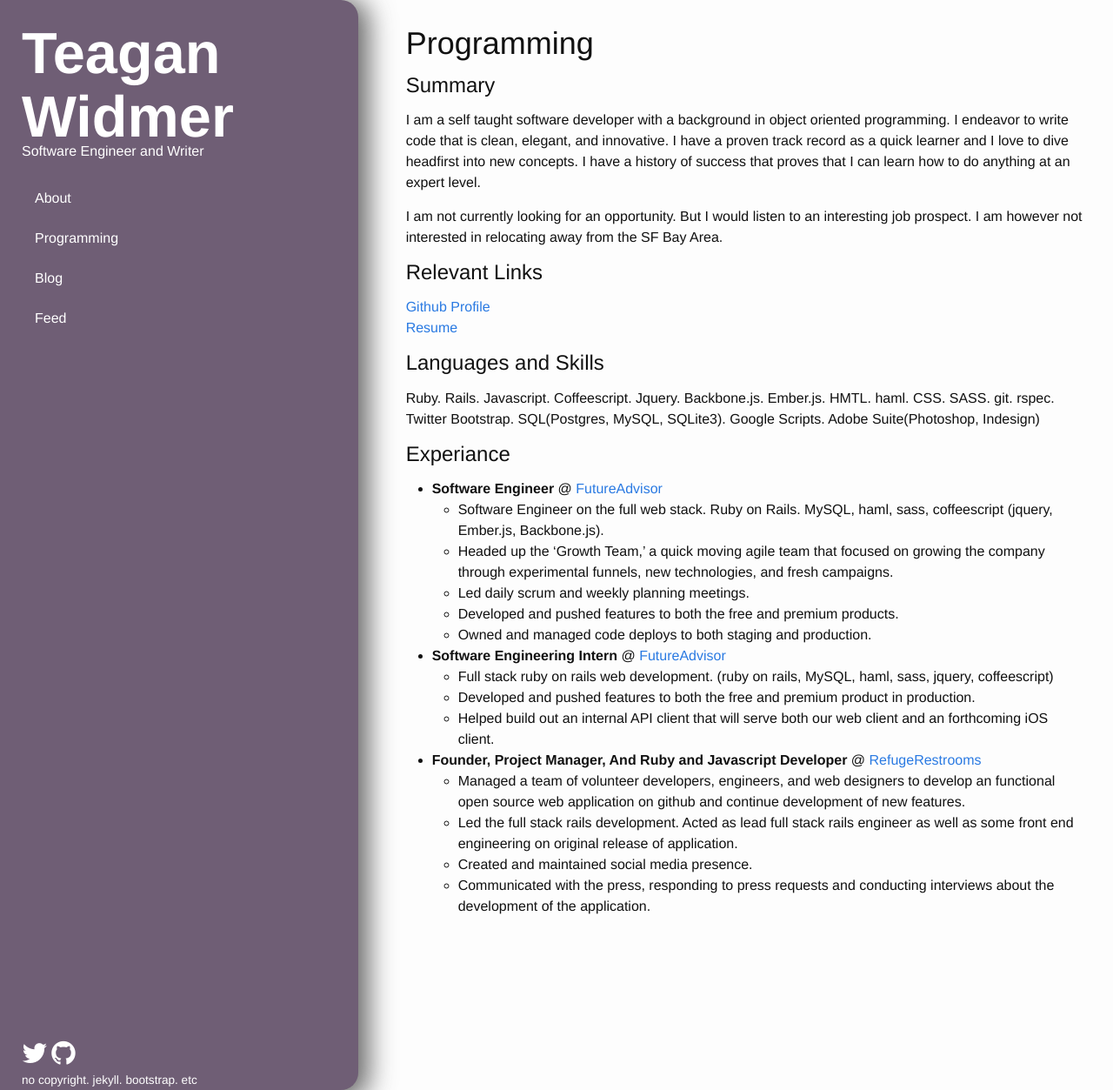
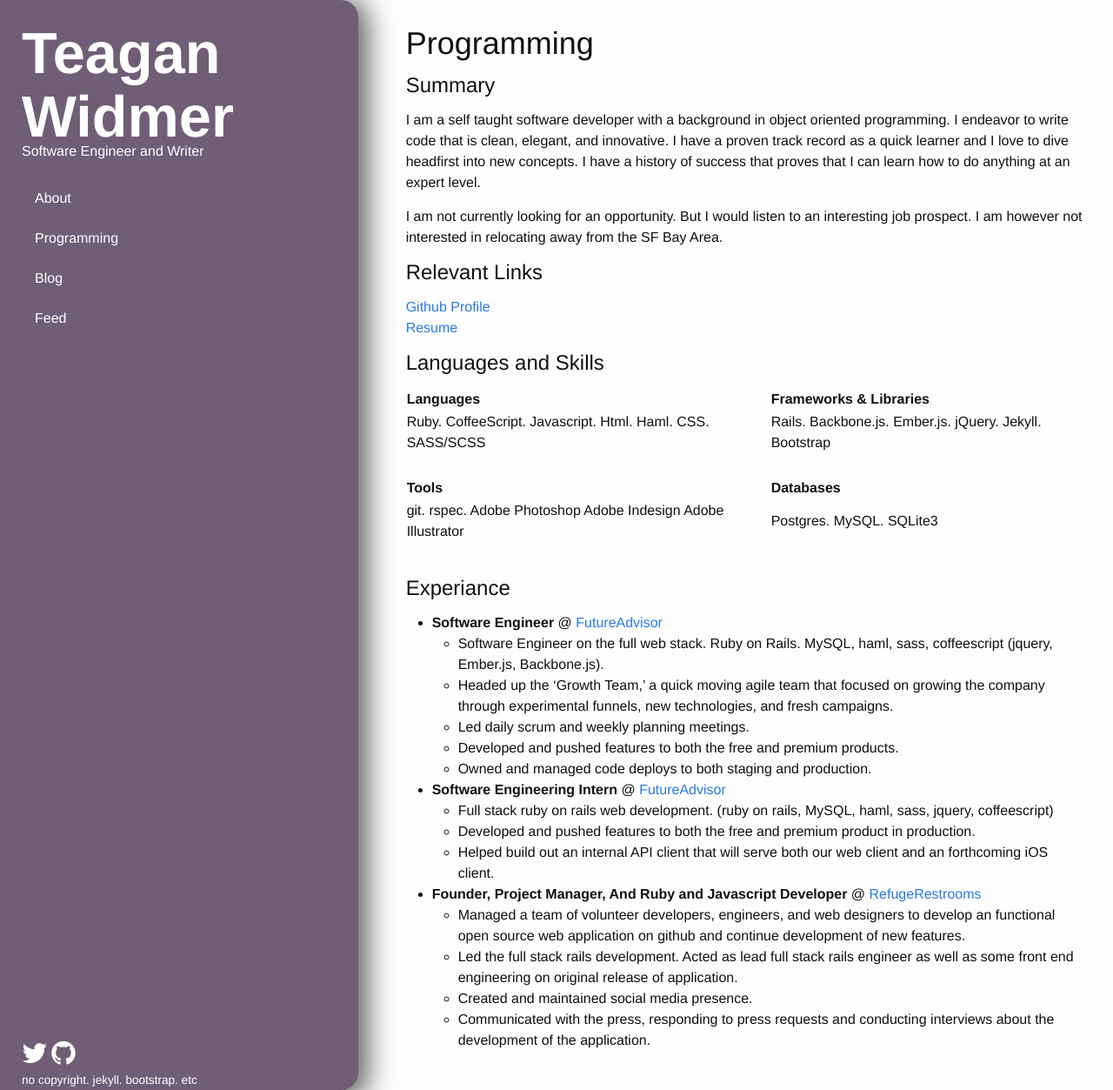
Before and after one commit to tkwidmer/personal_site, a Jekyll site: the page built from programming.md, in a window 1280 px wide and 1253 px high. Shown: the whole window at 87% size. Built offline with Jekyll 4.4.1, drawn with Linux system fonts in a browser that asks for light colours; nearby versions of some CDN libraries.

Commit message:
table view on programming page

```diff
--- a/programming.md
+++ b/programming.md
@@ -16,7 +16,16 @@ I am not currently looking for an opportunity. But I would listen to an interest
 [Resume](https://docs.google.com/document/d/11Uvv3uxXltYFgeQTv6kBhzuKZ8H2gMs5N0-n6VrXwS0/edit?usp=sharing)
 
 ### Languages and Skills
-Ruby. Rails. Javascript. Coffeescript. Jquery. Backbone.js. Ember.js. HMTL. haml. CSS. SASS. git. rspec. Twitter Bootstrap. SQL(Postgres, MySQL, SQLite3). Google Scripts. Adobe Suite(Photoshop, Indesign)
+
+| Languages                                                     | Frameworks & Libraries                                  |
+|---------------------------------------------------------------|---------------------------------------------------------|
+| Ruby. CoffeeScript. Javascript. Html. Haml. CSS. SASS/SCSS    | Rails. Backbone.js. Ember.js. jQuery. Jekyll. Bootstrap |
+|                                                               |                                                         |
+| <strong>Tools </strong>                                       | <strong> Databases </strong>                            |
+|---------------------------------------------------------------|---------------------------------------------------------|
+| git. rspec.  Adobe Photoshop Adobe Indesign Adobe Illustrator | Postgres. MySQL. SQLite3                                |
+
+<br>
 
 ### Experiance
   - **Software Engineer** @ [FutureAdvisor](https://www.futureadvisor.com/)
```
